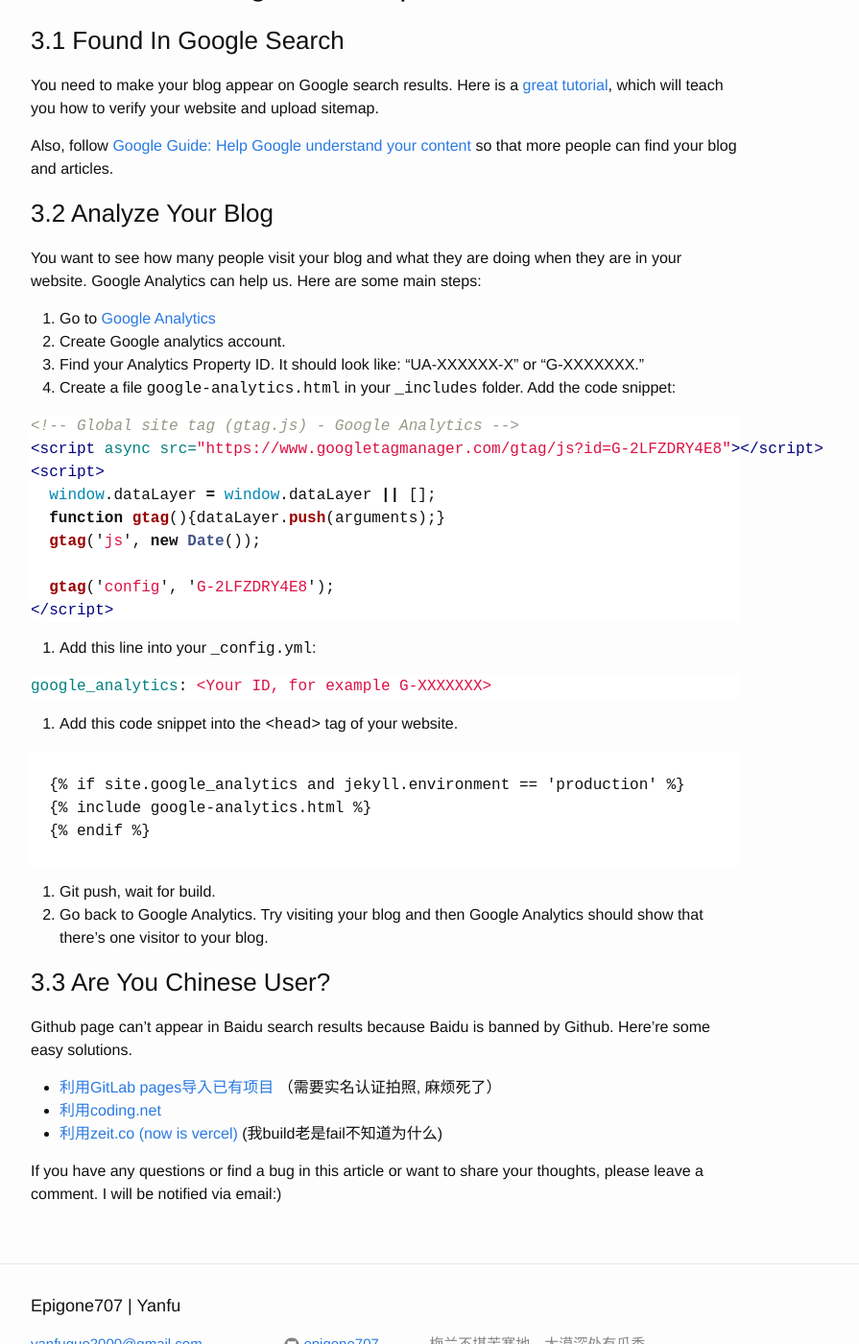
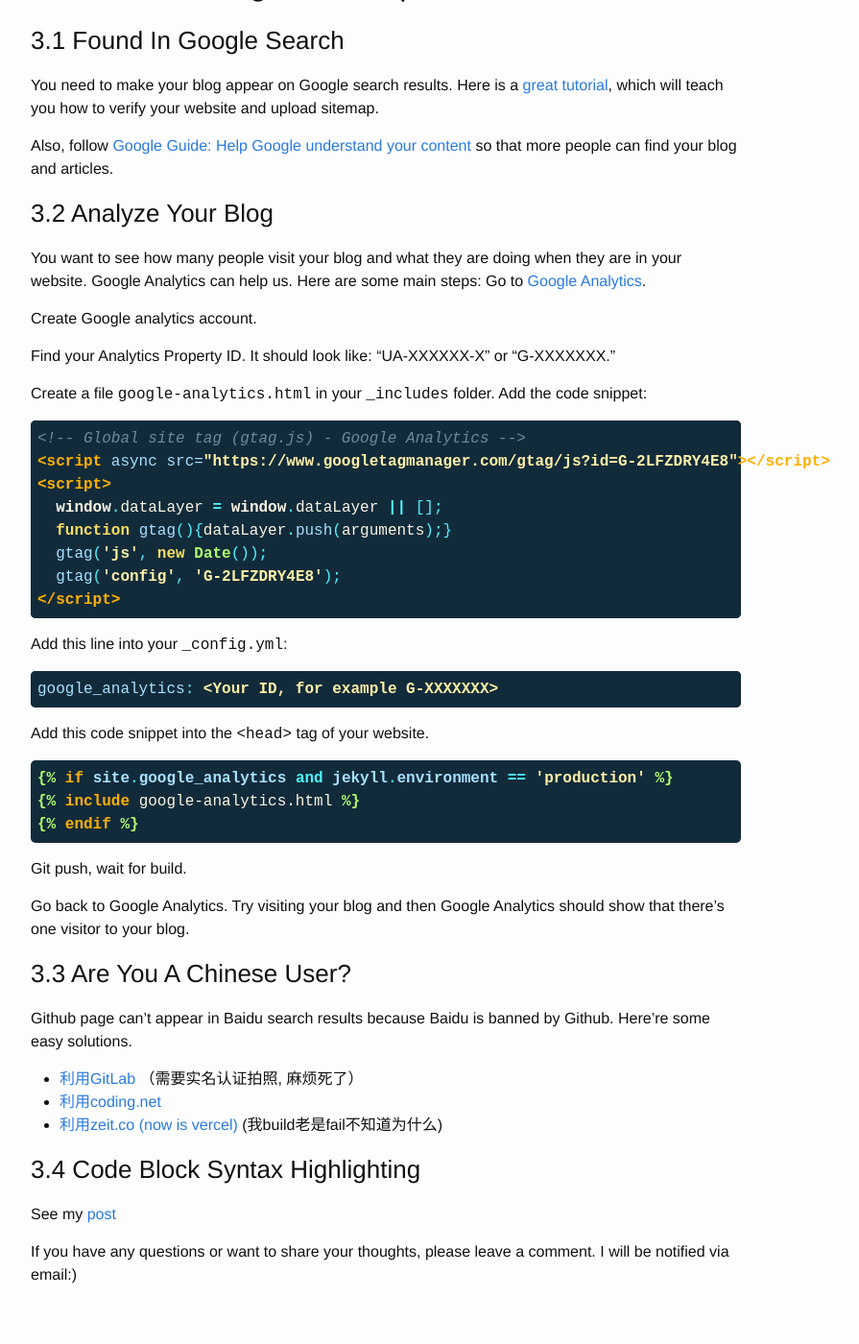
Before and after one commit to epigone707/epigone707.github.io, a Jekyll site: the page built from _posts/2022-7-25-tech.md, in a window 1280 px wide and 1400 px high, scrolled down 1685 px. Shown: the whole window at 96% size, without its empty margins (238-1133 px from the left). Built offline with Jekyll 4.4.1, drawn with Linux system fonts in a browser that asks for light colours; comment, search, counter and statistics services are not loaded.

Commit message:
new post

````diff
--- a/_config.yml
+++ b/_config.yml
@@ -17,3 +17,9 @@
 
 # Build settings
 google_analytics: G-2LFZDRY4E8
+
+
+
+markdown: kramdown
+kramdown:
+  syntax_highlighter: rouge
--- a/_includes/head.html
+++ b/_includes/head.html
@@ -7,7 +7,9 @@
   <meta name="description" content="{% if page.excerpt %}{{ page.excerpt | strip_html | strip_newlines | truncate: 160 }}{% else %}{{ site.description }}{% endif %}">
 
   <link rel="stylesheet" href="{{ "/css/main.css" | prepend: site.baseurl }}">
-  <link href="/css/syntax.css" rel="stylesheet" >
+  <!-- <link href="/css/syntax.css" rel="stylesheet" > -->
+  <!-- <link href="/css/github-style.css" rel="stylesheet" > -->
+  <link href="/css/thankful-style.css" rel="stylesheet" >
   <link rel="canonical" href="{{ page.url | replace:'index.html','' | prepend: site.baseurl | prepend: site.url }}">
   <link rel="alternate" type="application/rss+xml" title="{{ site.title }}" href="{{ "/feed.xml" | prepend: site.baseurl | prepend: site.url }}">
   <link rel="shortcut icon" type="image/png" href="/favicon.png">
--- a/_posts/2022-7-25-tech.md
+++ b/_posts/2022-7-25-tech.md
@@ -68,42 +68,37 @@
   window.dataLayer = window.dataLayer || [];
   function gtag(){dataLayer.push(arguments);}
   gtag('js', new Date());
-
   gtag('config', '{{ site.google_analytics }}');
 </script>
 ```
 
 
-5. Add this line into your `_config.yml`:
-
+Add this line into your `_config.yml`:
 ```yaml
 google_analytics: <Your ID, for example G-XXXXXXX>
 ```
 
-6. Add this code snippet into the `<head>` tag of your website.
+Add this code snippet into the `<head>` tag of your website.
+{% highlight liquid %}
+{% raw %}
+{% if site.google_analytics and jekyll.environment == 'production' %}
+{% include google-analytics.html %}
+{% endif %}
+{% endraw %}
+{% endhighlight %}
 
-```
-  {% raw %}
-  {% if site.google_analytics and jekyll.environment == 'production' %}
-  {% include google-analytics.html %}
-  {% endif %}
-  {% endraw %}
-```
+Git push, wait for build.
 
+Go back to Google Analytics. Try visiting your blog and then Google Analytics should show that there's one visitor to your blog.
 
-
-
-
-
-7. Git push, wait for build.
-8. Go back to Google Analytics. Try visiting your blog and then Google Analytics should show that there's one visitor to your blog.
-
-## 3.3 Are You Chinese User?
+## 3.3 Are You A Chinese User?
 Github page can't appear in Baidu search results because Baidu is banned by Github. Here're some easy solutions.
-- [利用GitLab pages导入已有项目](https://geekplayers.com/migrate-from-github-pages-to-gitlab-pages.html) （需要实名认证拍照, 麻烦死了）
+- [利用GitLab](https://geekplayers.com/migrate-from-github-pages-to-gitlab-pages.html) （需要实名认证拍照, 麻烦死了）
 - [利用coding.net](https://www.atjiang.com/coding.net-pages-as-github-pages-mirror-for-baidu/)
 - [利用zeit.co (now is vercel)](https://vercel.com/) (我build老是fail不知道为什么)
 
+## 3.4 Code Block Syntax Highlighting
+See my [post](/tech/2022/12/17/tech.html)
 
 
-If you have any questions or find a bug in this article or want to share your thoughts, please leave a comment. I will be notified via email:)
+If you have any questions or want to share your thoughts, please leave a comment. I will be notified via email:)
--- a/css/main.scss
+++ b/css/main.scss
@@ -52,4 +52,3 @@
         // "syntax-highlighting",
         "song"
 ;
-@import "../_sass/syntax-highlighting.scss";
````
Also changed, not shown: other parts of _posts/2022-7-25-tech.md (+4 -4 lines), _posts/2022-12-17-tech.md (added, +129 -0 lines), _sass/syntax-highlighting.scss (deleted, +0 -134 lines), about.md (+0 -2 lines).
